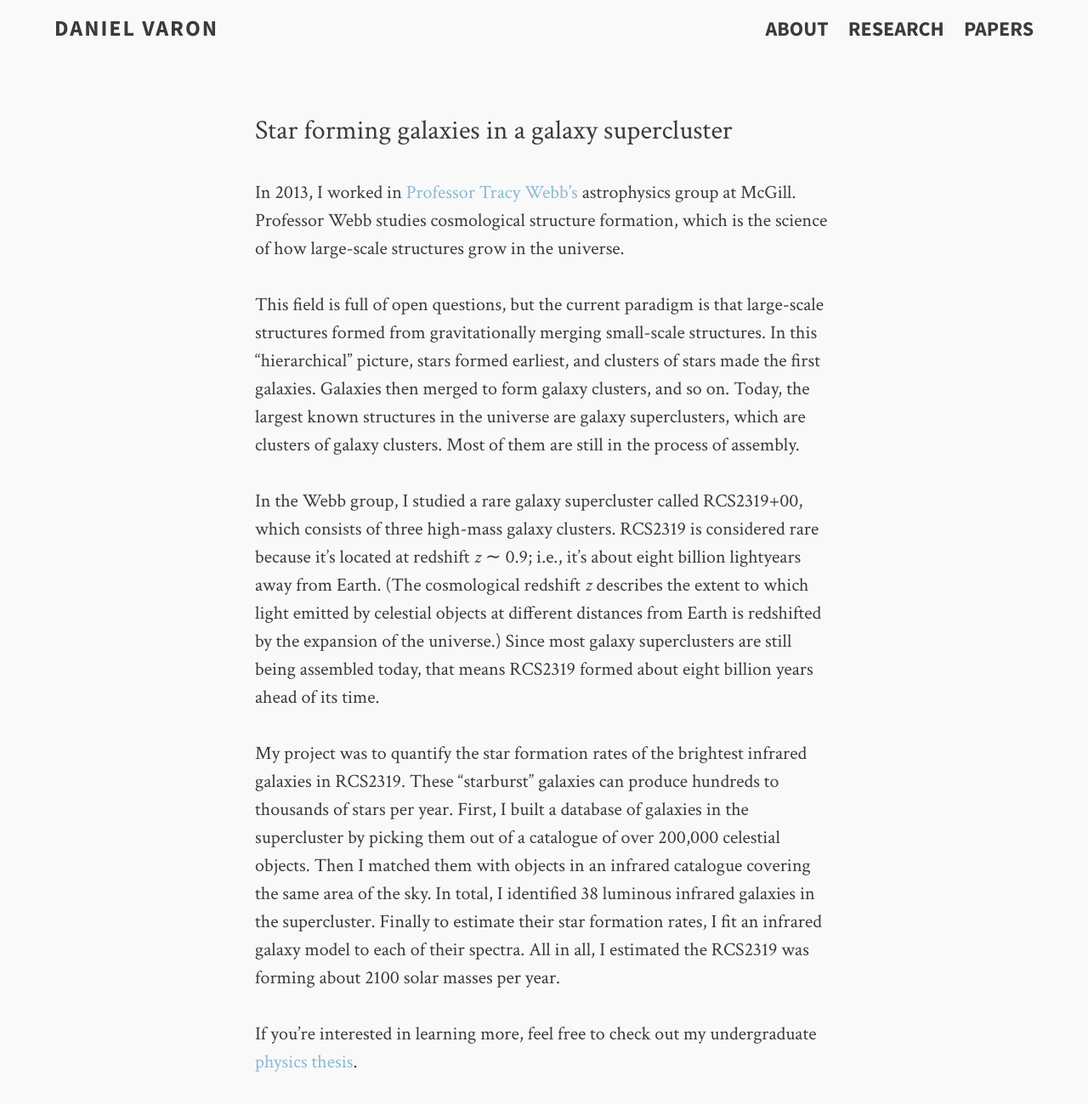
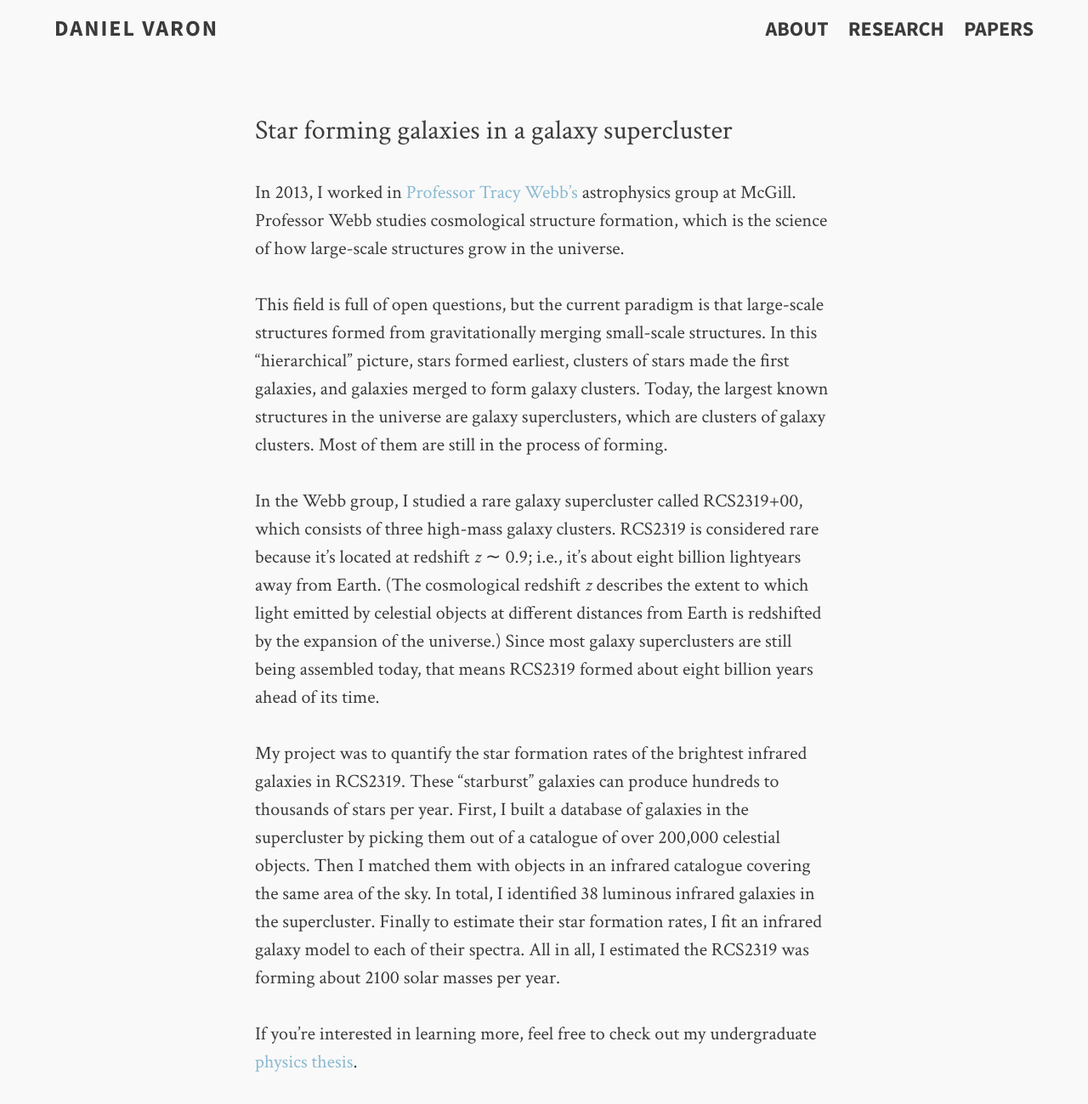
Before and after one commit to djvaron/djvaron.github.io, a Jekyll site: the page built from res_astro.md, in a window 1280 px wide. Shown: the whole page at 85% size. Built offline with Jekyll 4.4.1, drawn with Linux system fonts in a browser that asks for light colours.

Commit message:
edit astro research

```diff
--- a/res_astro.md
+++ b/res_astro.md
@@ -8,7 +8,7 @@ tags: [research, astrophysics]
 
 In 2013, I worked in [Professor Tracy Webb's](http://www.physics.mcgill.ca/~webb/) astrophysics group at McGill. Professor Webb studies cosmological structure formation, which is the science of how large-scale structures grow in the universe.
 
-This field is full of open questions, but the current paradigm is that large-scale structures formed from gravitationally merging small-scale structures. In this "hierarchical" picture, stars formed earliest, and clusters of stars made the first galaxies. Galaxies then merged to form galaxy clusters, and so on. Today, the largest known structures in the universe are galaxy superclusters, which are clusters of galaxy clusters. Most of them are still in the process of assembly.
+This field is full of open questions, but the current paradigm is that large-scale structures formed from gravitationally merging small-scale structures. In this "hierarchical" picture, stars formed earliest, clusters of stars made the first galaxies, and galaxies merged to form galaxy clusters. Today, the largest known structures in the universe are galaxy superclusters, which are clusters of galaxy clusters. Most of them are still in the process of forming.
 
 In the Webb group, I studied a rare galaxy supercluster called RCS2319+00, which consists of three high-mass galaxy clusters. RCS2319 is considered rare because it's located at redshift *z* &sim; 0.9; i.e., it's about eight billion lightyears away from Earth. (The cosmological redshift *z* describes the extent to which light emitted by celestial objects at different distances from Earth is redshifted by the expansion of the universe.) Since most galaxy superclusters are still being assembled today, that means RCS2319 formed about eight billion years ahead of its time.
 
```
